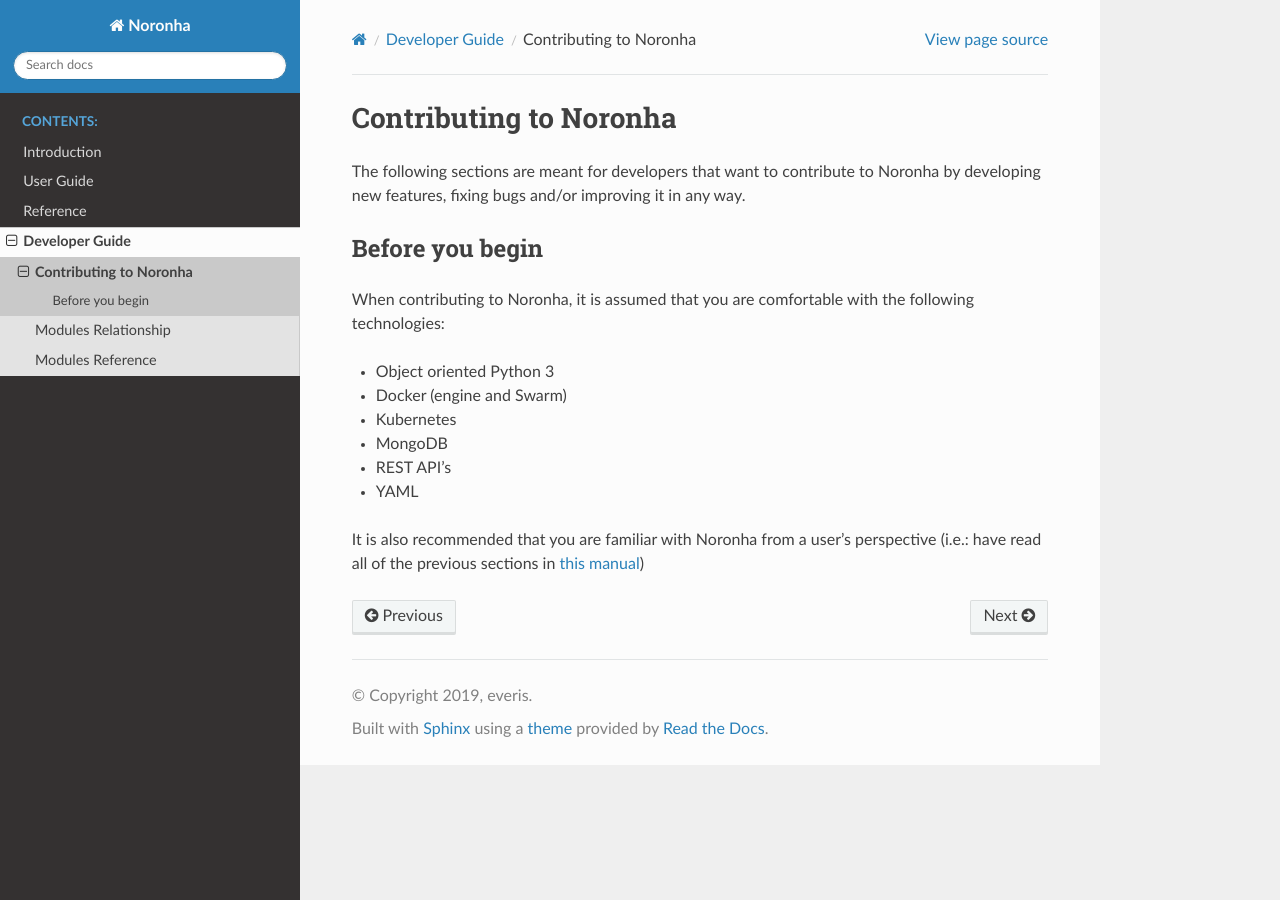
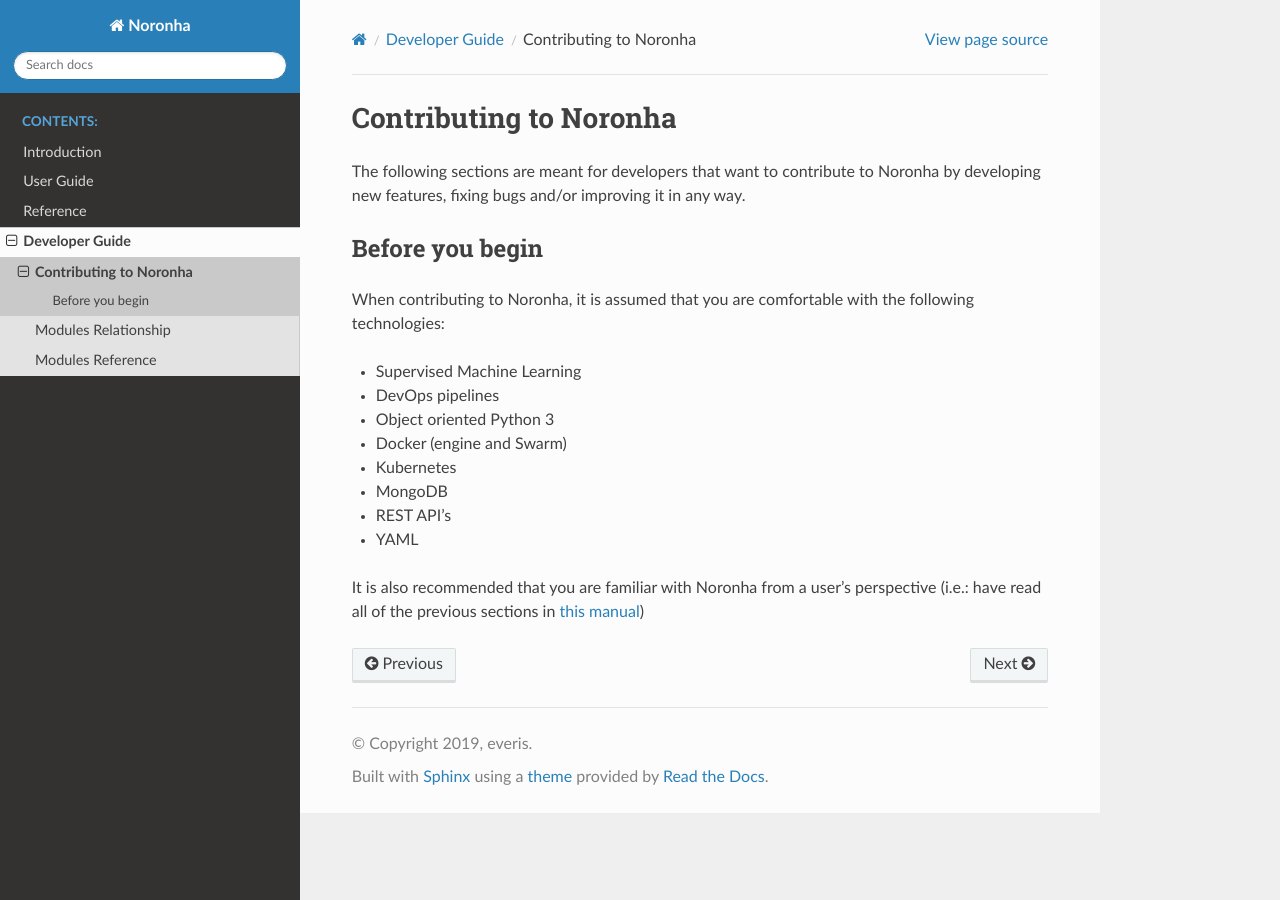
Before and after one commit to noronha-dataops/noronha, a Sphinx documentation site: the page built from docs/source/developer/intro.rst, in a window 1280 px wide. Built offline with Sphinx 7.4.7 and the Read the Docs theme 2.0.0, drawn with Linux system fonts in a browser that asks for light colours.

Commit message:
complementing developer requisites

```diff
--- a/docs/source/developer/intro.rst
+++ b/docs/source/developer/intro.rst
@@ -10,6 +10,8 @@ Before you begin
 ================
 When contributing to Noronha, it is assumed that you are comfortable with the following technologies:
 
+- Supervised Machine Learning
+- DevOps pipelines
 - Object oriented Python 3
 - Docker (engine and Swarm)
 - Kubernetes
```
